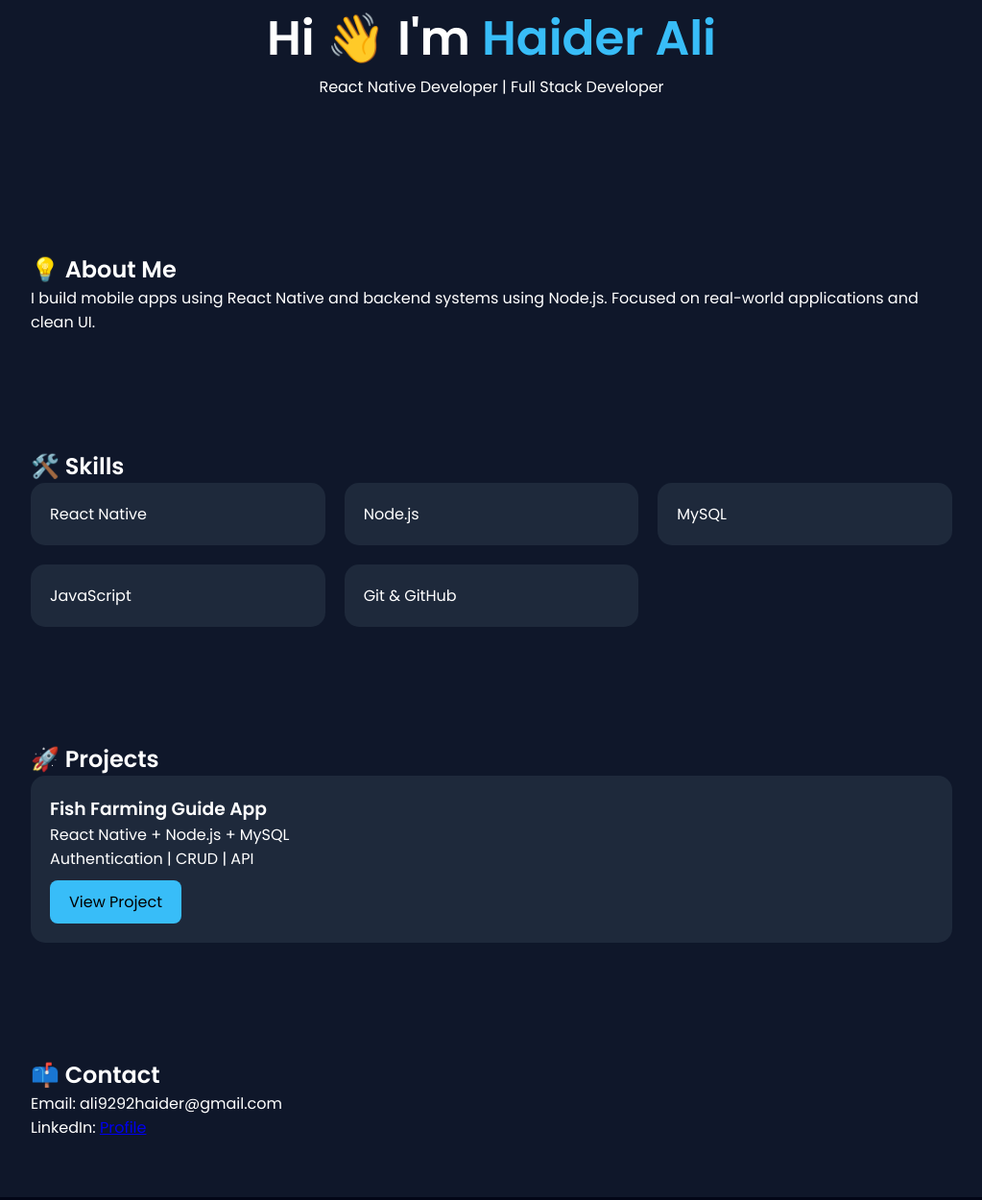
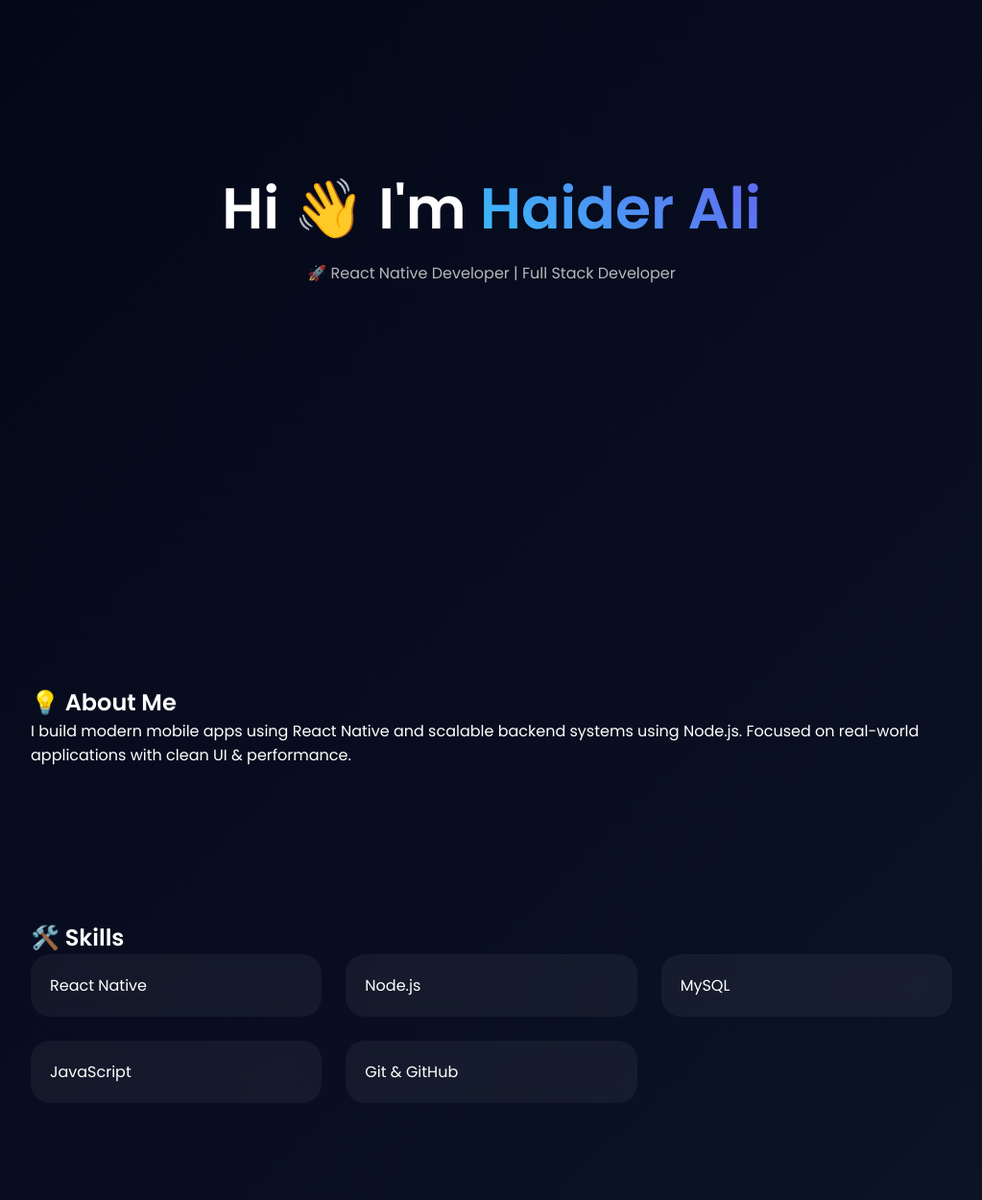
Before and after one commit to Ali-Haider7/Portfolio, a plain HTML site: page index.html in a window 1280 px wide. Shown: the part 166-1416 px from the top of the page at 96% size, without its empty margins (128-1151 px from the left). Drawn offline with Linux system fonts and the light colour scheme.

Commit message:
Revamp index.html with new styles and layout
Updated styles and layout for improved aesthetics and usability.

```diff
--- a/index.html
+++ b/index.html
@@ -11,19 +11,21 @@
 *{margin:0;padding:0;box-sizing:border-box;font-family:'Poppins',sans-serif;}
 
 body{
-  background:#0f172a;
-  color:#fff;
-  scroll-behavior:smooth;
+  background: linear-gradient(135deg,#020617,#0f172a);
+  color:white;
+  overflow-x:hidden;
 }
 
 /* NAV */
 nav{
+  position:fixed;
+  width:100%;
   display:flex;
   justify-content:space-between;
   padding:20px 50px;
-  position:sticky;
-  top:0;
-  background:#020617;
+  backdrop-filter: blur(10px);
+  background:rgba(0,0,0,0.4);
+  z-index:1000;
 }
 
 nav a{
@@ -34,40 +36,55 @@ nav a{
 
 /* HERO */
 .hero{
+  height:100vh;
+  display:flex;
+  flex-direction:column;
+  justify-content:center;
+  align-items:center;
   text-align:center;
-  padding:100px 20px;
 }
 
 .hero h1{
-  font-size:50px;
+  font-size:60px;
+  animation:fadeIn 1s ease-in;
 }
 
 .hero span{
-  color:#38bdf8;
+  background:linear-gradient(45deg,#38bdf8,#6366f1);
+  -webkit-background-clip:text;
+  color:transparent;
+}
+
+.hero p{
+  margin-top:10px;
+  opacity:0.7;
 }
 
 /* SECTION */
 .section{
+  padding:80px 20px;
   max-width:1000px;
   margin:auto;
-  padding:60px 20px;
 }
 
+/* CARDS */
 .cards{
   display:grid;
   grid-template-columns:repeat(auto-fit,minmax(250px,1fr));
-  gap:20px;
+  gap:25px;
 }
 
 .card{
-  background:#1e293b;
+  background:rgba(255,255,255,0.05);
+  backdrop-filter: blur(10px);
+  border-radius:20px;
   padding:20px;
-  border-radius:15px;
-  transition:0.3s;
+  transition:0.4s;
 }
 
 .card:hover{
-  transform:translateY(-10px);
+  transform:translateY(-10px) scale(1.02);
+  box-shadow:0 0 20px rgba(56,189,248,0.3);
 }
 
 /* BUTTON */
@@ -75,17 +92,23 @@ nav a{
   display:inline-block;
   margin-top:10px;
   padding:10px 20px;
-  background:#38bdf8;
-  color:#000;
-  border-radius:8px;
+  border-radius:10px;
+  background:linear-gradient(45deg,#38bdf8,#6366f1);
+  color:white;
   text-decoration:none;
 }
 
 /* FOOTER */
 footer{
   text-align:center;
-  padding:20px;
-  background:#020617;
+  padding:30px;
+  opacity:0.6;
+}
+
+/* ANIMATION */
+@keyframes fadeIn{
+  from{opacity:0; transform:translateY(20px);}
+  to{opacity:1; transform:translateY(0);}
 }
 </style>
 </head>
@@ -97,19 +120,19 @@ footer{
   <div>
     <a href="#about">About</a>
     <a href="#skills">Skills</a>
-    <a href="#project">Projects</a>
+    <a href="#projects">Projects</a>
     <a href="#contact">Contact</a>
   </div>
 </nav>
 
 <section class="hero">
   <h1>Hi 👋 I'm <span>Haider Ali</span></h1>
-  <p>React Native Developer | Full Stack Developer</p>
+  <p>🚀 React Native Developer | Full Stack Developer</p>
 </section>
 
 <section id="about" class="section">
   <h2>💡 About Me</h2>
-  <p>I build mobile apps using React Native and backend systems using Node.js. Focused on real-world applications and clean UI.</p>
+  <p>I build modern mobile apps using React Native and scalable backend systems using Node.js. Focused on real-world applications with clean UI & performance.</p>
 </section>
 
 <section id="skills" class="section">
@@ -123,13 +146,13 @@ footer{
   </div>
 </section>
 
-<section id="project" class="section">
+<section id="projects" class="section">
   <h2>🚀 Projects</h2>
   <div class="cards">
     <div class="card">
       <h3>Fish Farming Guide App</h3>
       <p>React Native + Node.js + MySQL</p>
-      <p>Authentication | CRUD | API</p>
+      <p>Authentication | CRUD | API Integration</p>
       <a class="btn" href="https://github.com/Ali-Haider7/FishFarmingGuide">View Project</a>
     </div>
   </div>
@@ -138,7 +161,7 @@ footer{
 <section id="contact" class="section">
   <h2>📫 Contact</h2>
   <p>Email: ali9292haider@gmail.com</p>
-  <p>LinkedIn: <a href="https://linkedin.com/in/haider-ali-4367752b6">Profile</a></p>
+  <p>LinkedIn: <a href="https://linkedin.com/in/haider-ali-4367752b6" style="color:#38bdf8;">Profile</a></p>
 </section>
 
 <footer>
```
